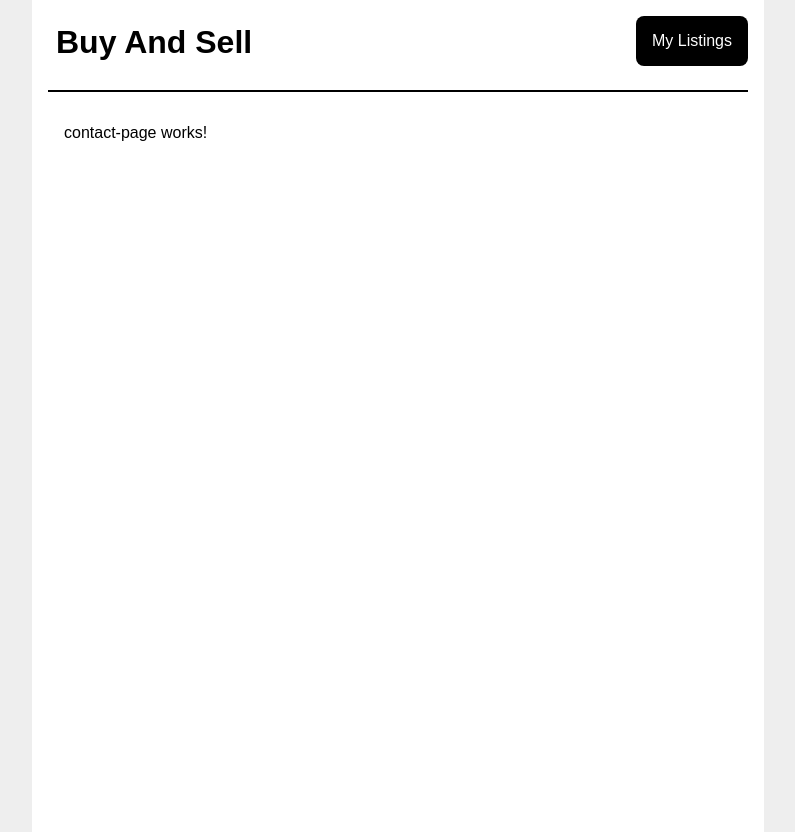
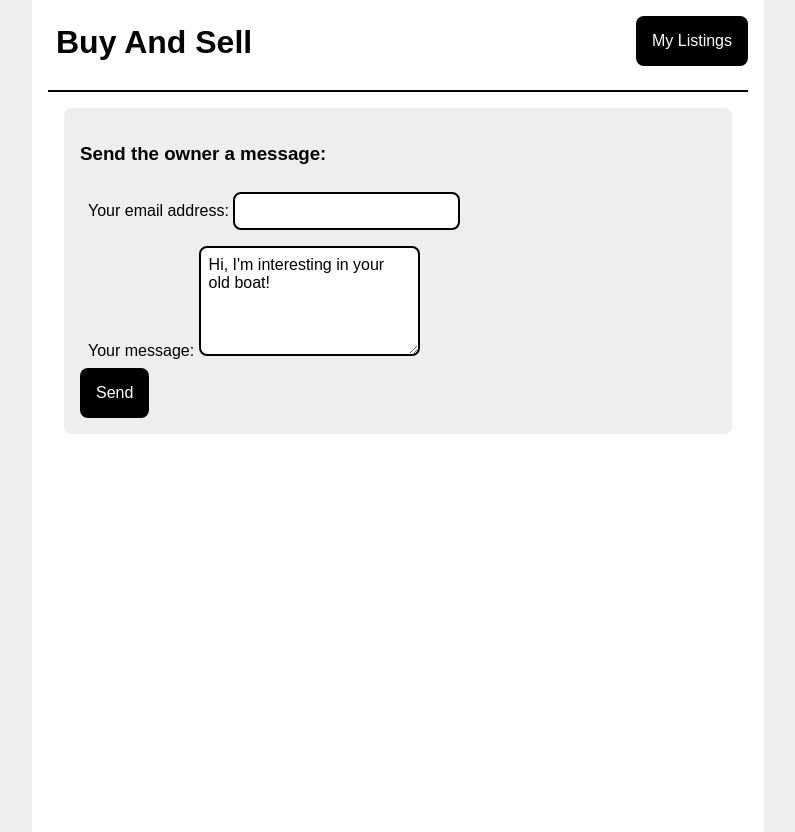
Before and after one commit to DenisRudiy/Test-FullStack-App, an Angular app in the folder front-end/: page /contact/123 in a window 1280 px wide. Shown: the whole page, without its empty margins (242-1037 px from the left). Built offline with nearby package versions, Linux system fonts and the light colour scheme.

Commit message:
contacts init

```diff
--- a/front-end/src/app/contact-page/contact-page.component.html
+++ b/front-end/src/app/contact-page/contact-page.component.html
@@ -1 +1,20 @@
-<p>contact-page works!</p>
+<div class="content-box">
+    <h3>Send the owner a message: </h3>
+    <div>
+        <label>
+            Your email address:
+            <input name="email" [(ngModel)]="email" />
+        </label>
+    </div>
+    <div>
+        <label>
+            Your message:
+            <textarea
+                name="message"
+                rows="5"
+                cols="20"
+                [(ngModel)]="message"></textarea>
+        </label>
+    </div>
+    <button (click)="sendMessage()">Send</button>
+</div>
--- a/front-end/src/app/contact-page/contact-page.component.ts
+++ b/front-end/src/app/contact-page/contact-page.component.ts
@@ -1,10 +1,31 @@
-import { Component } from '@angular/core';
+import { Component, OnInit } from '@angular/core';
+import { ActivatedRoute, Router } from '@angular/router';
+import { Listing } from '../types';
+import { fakeListings } from '../fake-data';
 
 @Component({
   selector: 'app-contact-page',
   templateUrl: './contact-page.component.html',
   styleUrls: ['./contact-page.component.scss']
 })
-export class ContactPageComponent {
+export class ContactPageComponent implements OnInit{
+  email: string = '';
+  message: string = '';
+  listing: Listing;
 
+  constructor (
+    private route: ActivatedRoute,
+    private router: Router,
+  ) {}
+
+  ngOnInit(): void {
+    const id = this.route.snapshot.paramMap.get('id');
+    this.listing = fakeListings.find(listing => listing.id === id)!;
+    this.message = `Hi, I'm interesting in your ${this.listing.name.toLocaleLowerCase()}!`;
+  }
+
+  sendMessage(): void {
+    alert('Your message has been sent!');
+    this.router.navigateByUrl('/listings');
+  }
 }
```
